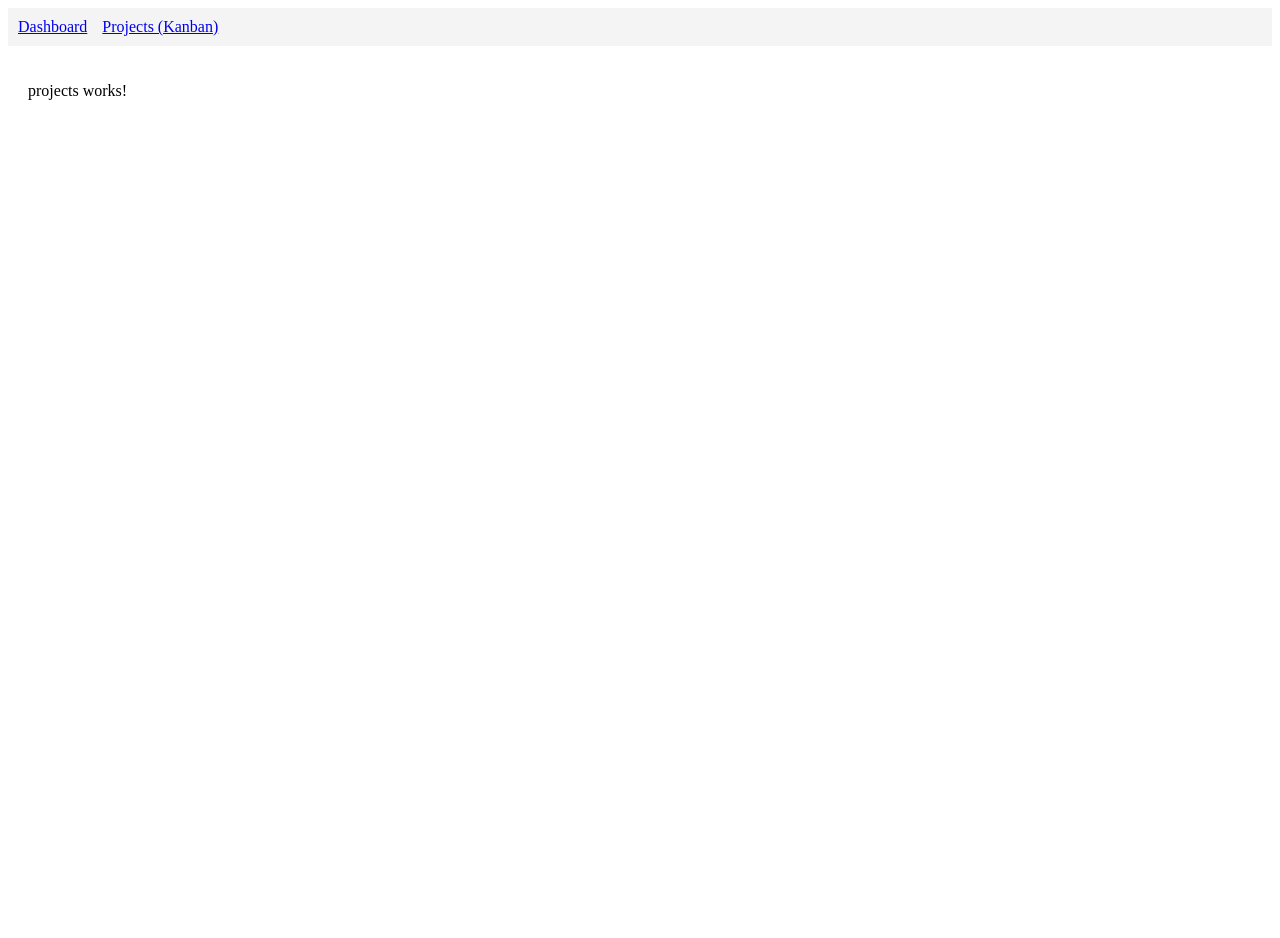
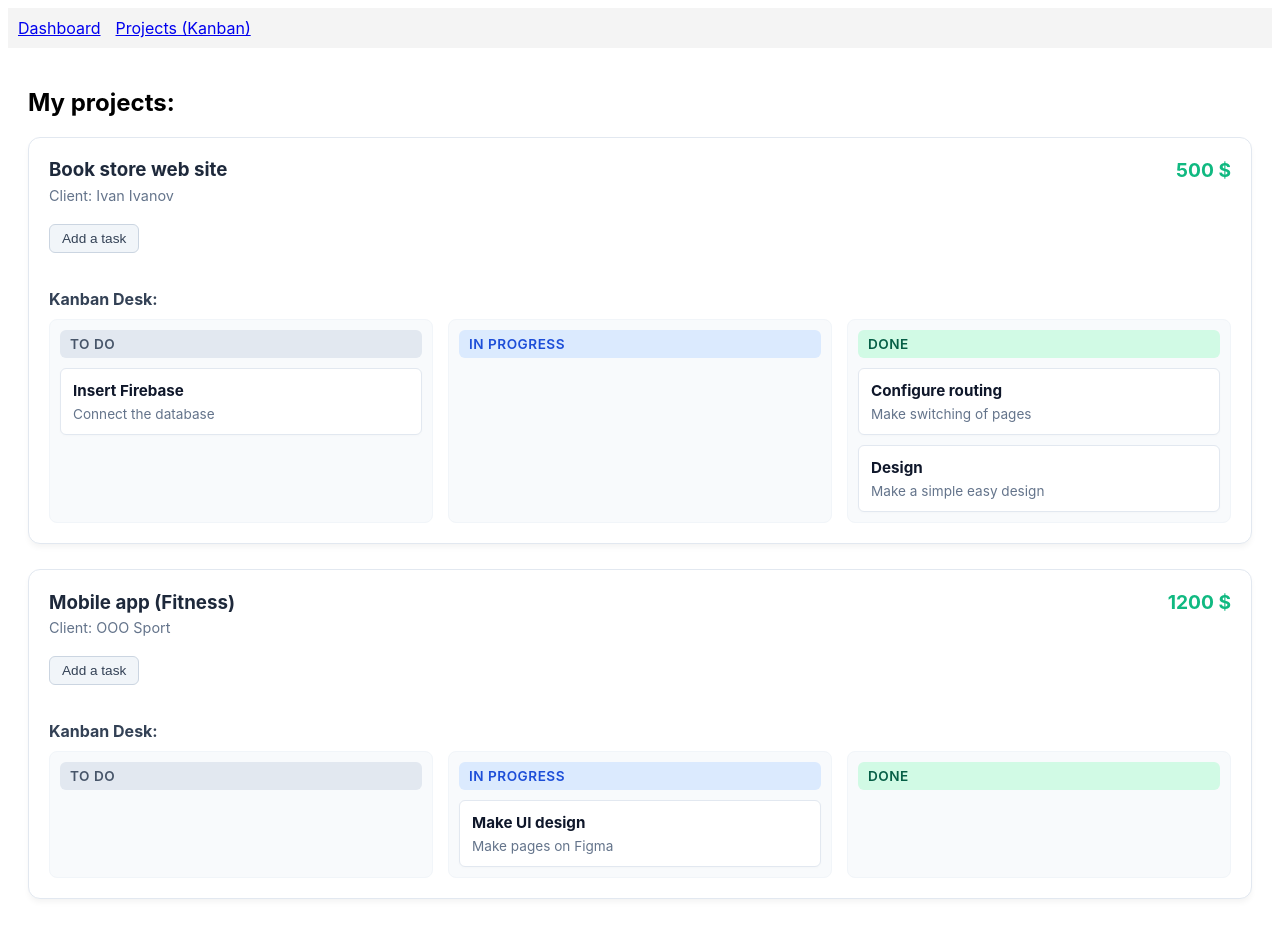
Before and after one commit to graydisel/freelance-crm-frontend, an Angular app: page /projects in a window 1280 px wide. Shown: the top 938 px of the page. Before the commit the page ends 800 px from the top, so only its background shows below. Built offline with nearby package versions, Linux system fonts and the light colour scheme.

Commit message:
Add main structure and design (Kanban desk)

```diff
--- a/src/app/app.scss
+++ b/src/app/app.scss
@@ -0,0 +1,4 @@
+* {
+  box-sizing: border-box;
+  font-family: "Inter", -apple-system, BlinkMacSystemFont, "Segoe UI", Roboto, Helvetica, Arial, sans-serif, "Apple Color Emoji", "Segoe UI Emoji", "Segoe UI Symbol";
+}
--- a/src/app/core/models/project.model.ts
+++ b/src/app/core/models/project.model.ts
@@ -1,8 +1,8 @@
-export interface  ITask {
+export interface ITask {
   id: string;
   title: string;
   description: string;
-  status: "todo" | "in-progress" | "done";
+  status: 'todo' | 'in-progress' | 'done';
 }
 
 export interface IProject {
--- a/src/app/core/services/project.ts
+++ b/src/app/core/services/project.ts
@@ -24,6 +24,12 @@ export class Project {
           description: 'Connect the database',
           status: 'todo',
         },
+        {
+          id: 't3',
+          title: 'Design',
+          description: 'Make a simple easy design',
+          status: 'done',
+        }
       ],
     },
     {
--- a/src/app/features/projects/projects.html
+++ b/src/app/features/projects/projects.html
@@ -1 +1,90 @@
-<p>projects works!</p>
+<div class="projects-container">
+  <h2>My projects:</h2>
+
+  @for (project of projects(); track project.id) {
+    <div class="project-card">
+      <div class="project-header">
+        <h3>{{project.name}}</h3>
+        <span class="project-budget">{{project.budget}} $</span>
+      </div>
+
+      <p class="project-client">Client: {{ project.clientName }}</p>
+
+      <button class="btn-toggle-task" (click)="toggleForm(project.id)">
+        {{activeProjectId === project.id ? 'Cancel' : 'Add a task'}}
+      </button>
+
+      @if (activeProjectId === project.id) {
+        <form [formGroup]="taskForm" (ngSubmit)="onSubmitTask(project.id)" class="add-task-form">
+          <div class="form-group">
+            <input type="text" formControlName="title" placeholder="Task title">
+            @if (taskForm.get('title')?.touched && taskForm.get('title')?.errors?.['required']) {
+              <small class="error-text">Title required</small>
+            }
+            @if (taskForm.get('title')?.touched && taskForm.get('title')?.errors?.['minlength']) {
+              <small class="error-text">Minimum 3 symbols</small>
+            }
+          </div>
+
+          <div class="form-group">
+            <textarea formControlName="description" placeholder="Task description"></textarea>
+            @if (taskForm.get('description')?.touched && taskForm.get('description')?.errors?.['required']) {
+              <small class="error-text">Description required</small>
+            }
+          </div>
+
+          <button type="submit" [disabled]="taskForm.invalid" class="btn-submit-task">Save task</button>
+        </form>
+      }
+
+      <h4 class="board-title">Kanban Desk:</h4>
+
+      <div class="kanban-board">
+        <div class="kanban-column">
+          <div class="column-header todo">To do</div>
+
+          <div class="column-task">
+            @for (task of project.tasks; track task.id) {
+              @if (task.status === 'todo') {
+                <div class="task-item">
+                  <h5>{{ task.title }}</h5>
+                  <p>{{ task.description }}</p>
+                </div>
+              }
+            }
+          </div>
+        </div>
+
+        <div class="kanban-column">
+          <div class="column-header in-progress">In Progress</div>
+          <div class="column-tasks">
+            @for (task of project.tasks; track task.id) {
+              @if (task.status === 'in-progress') {
+                <div class="task-item">
+                  <h5>{{ task.title }}</h5>
+                  <p>{{ task.description }}</p>
+                </div>
+              }
+            }
+          </div>
+        </div>
+
+        <div class="kanban-column">
+          <div class="column-header done">Done</div>
+          <div class="column-tasks">
+            @for (task of project.tasks; track task.id) {
+              @if (task.status === 'done') {
+                <div class="task-item">
+                  <h5>{{ task.title }}</h5>
+                  <p>{{ task.description }}</p>
+                </div>
+              }
+            }
+          </div>
+        </div>
+      </div>
+    </div>
+  } @empty {
+    <p>The projects list is empty. Add some new project.</p>
+  }
+</div>
--- a/src/app/features/projects/projects.scss
+++ b/src/app/features/projects/projects.scss
@@ -0,0 +1,184 @@
+.project-card {
+  border: 1px solid #e2e8f0;
+  padding: 20px;
+  margin-bottom: 25px;
+  border-radius: 12px;
+  background: #ffffff;
+  box-shadow: 0 4px 6px -1px rgba(0, 0, 0, 0.05);
+}
+
+.project-header {
+  display: flex;
+  justify-content: space-between;
+  align-items: center;
+  margin-bottom: 5px;
+  h3 {
+    margin: 0;
+    color: #1e293b;
+  }
+}
+
+.project-budget {
+  font-weight: 700;
+  color: #10b981;
+  font-size: 1.2rem;
+}
+
+.project-client {
+  color: #64748b;
+  font-size: 0.9rem;
+  margin: 0 0 20px 0;
+}
+
+.btn-toggle-task {
+  background: #f1f5f9;
+  color: #334155;
+  border: 1px solid #cbd5e1;
+  padding: 6px 12px;
+  border-radius: 6px;
+  cursor: pointer;
+  font-weight: 500;
+  font-size: 0.85rem;
+  margin-bottom: 15px;
+  transition: all 0.2s ease;
+
+  &:hover {
+    background: #e2e8f0;
+  }
+}
+
+.add-task-form {
+  background: #f8fafc;
+  border: 1px solid #e2e8f0;
+  padding: 15px;
+  border-radius: 8px;
+  margin-bottom: 20px;
+  display: flex;
+  flex-direction: column;
+  gap: 12px;
+}
+
+.form-group {
+  display: flex;
+  flex-direction: column;
+  gap: 4px;
+
+  input, textarea {
+    width: 100%;
+    padding: 8px 12px;
+    border: 1px solid #cbd5e1;
+    border-radius: 6px;
+    font-family: inherit;
+    font-size: 0.9rem;
+    box-sizing: border-box;
+
+    &:focus {
+      outline: none;
+      border-color: #3b82f6; // синий фокус
+      box-shadow: 0 0 0 2px rgba(59, 130, 246, 0.1);
+    }
+  }
+
+  textarea {
+    min-height: 60px;
+    resize: vertical;
+  }
+}
+
+.error-text {
+  color: #ef4444;
+  font-size: 0.75rem;
+  font-weight: 500;
+}
+
+.btn-submit-task {
+  align-self: flex-start;
+  background: #2563eb;
+  color: #ffffff;
+  border: none;
+  padding: 8px 16px;
+  border-radius: 6px;
+  font-weight: 600;
+  font-size: 0.85rem;
+  cursor: pointer;
+  transition: background 0.2s ease;
+
+  &:hover:not(:disabled) {
+    background: #1d4ed8;
+  }
+
+  &:disabled {
+    background: #94a3b8;
+    cursor: not-allowed;
+    opacity: 0.7;
+  }
+}
+
+.board-title {
+  margin-bottom: 10px;
+  color: #334155;
+}
+
+.kanban-board {
+  display: flex;
+  gap: 15px;
+  width: 100%;
+}
+
+.kanban-column {
+  flex: 1;
+  background: #f8fafc;
+  border-radius: 8px;
+  padding: 10px;
+  border: 1px solid #f1f5f9;
+}
+
+.column-header {
+  font-weight: 600;
+  font-size: 0.85rem;
+  padding: 6px 10px;
+  border-radius: 6px;
+  margin-bottom: 10px;
+  text-transform: uppercase;
+  letter-spacing: 0.5px;
+
+  &.todo {
+    background: #e2e8f0;
+    color: #475569;
+  }
+  &.in-progress {
+    background: #dbeafe;
+    color: #1d4ed8;
+  }
+  &.done {
+    background: #d1fae5;
+    color: #065f46;
+  }
+}
+
+.column-tasks {
+  display: flex;
+  flex-direction: column;
+  gap: 10px;
+  min-height: 50px;
+}
+
+.task-item {
+  background: #ffffff;
+  padding: 12px;
+  border-radius: 6px;
+  border: 1px solid #e2e8f0;
+  box-shadow: 0 1px 3px rgba(0,0,0,0.02);
+
+  h5 {
+    margin: 0 0 6px 0;
+    color: #0f172a;
+    font-size: 0.95rem;
+  }
+
+  p {
+    margin: 0;
+    font-size: 0.85rem;
+    color: #64748b;
+  }
+}
--- a/src/app/features/projects/projects.ts
+++ b/src/app/features/projects/projects.ts
@@ -1,9 +1,63 @@
 import { Component } from '@angular/core';
+import { inject } from '@angular/core';
+import { Project, Project as ProjectService } from '../../core/services/project';
+import { FormBuilder, FormGroup, ReactiveFormsModule, Validators } from '@angular/forms';
+import { ITask } from '../../core/models/project.model';
 
 @Component({
   selector: 'app-projects',
-  imports: [],
+  standalone: true,
+  imports: [ReactiveFormsModule],
   templateUrl: './projects.html',
   styleUrl: './projects.scss',
 })
-export class Projects {}
+export class Projects {
+  protected readonly projectService = inject(ProjectService);
+  protected readonly projects = this.projectService.projects;
+
+  private readonly fb = inject(FormBuilder);
+
+  protected readonly taskForm = this.fb.nonNullable.group({
+    title: ['', [Validators.required, Validators.minLength(3)]],
+    description: ['', Validators.required],
+  });
+
+  protected activeProjectId: string | null = null;
+
+  toggleForm(projectId: string) {
+    if (this.activeProjectId === projectId) {
+      this.activeProjectId = null;
+    } else {
+      this.activeProjectId = projectId;
+      this.taskForm.reset();
+    }
+  }
+
+  onSubmitTask(projectId: string) {
+    if (this.taskForm.valid) {
+      const formValue = this.taskForm.getRawValue();
+
+      const newTask = {
+        id: crypto.randomUUID(),
+        title: formValue.title,
+        description: formValue.description,
+        status: 'todo' as const,
+      };
+
+      this.projectService.projects.update((currentProjects) =>
+        currentProjects.map((project) => {
+          if (project.id === projectId) {
+            return {
+              ...project,
+              tasks: [...project.tasks, newTask],
+            };
+          }
+          return project;
+        }),
+      );
+
+      this.activeProjectId = null;
+      this.taskForm.reset();
+    }
+  }
+}
```
